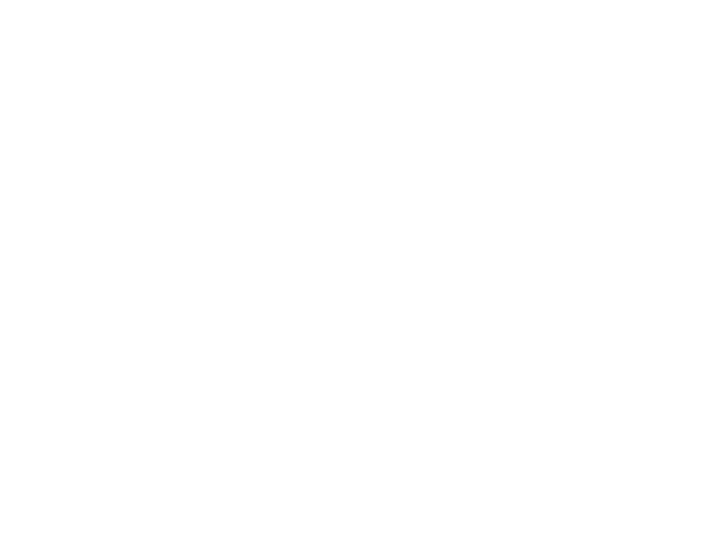
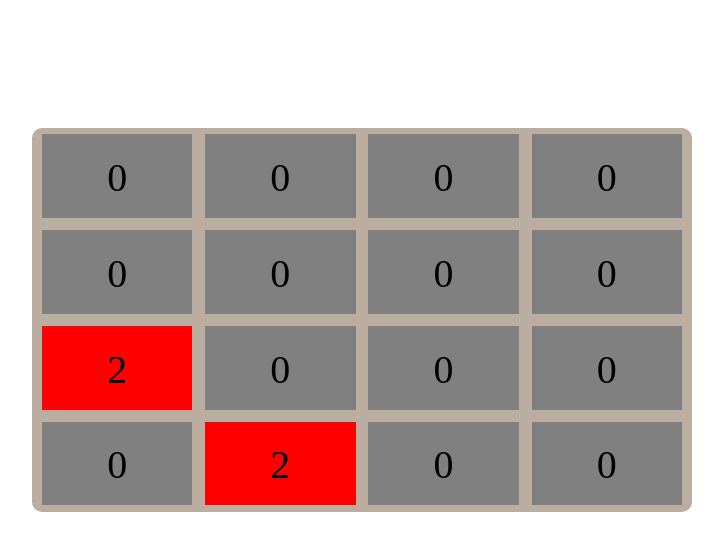
Before and after one commit to MatthewStromberg/2048_Game_Attempt, a plain HTML site: page index.html in a window 1280 px wide. Shown: the whole page, without its empty margins (278-1001 px from the left). Drawn offline with nearby package versions, Linux system fonts and the light colour scheme.

Commit message:
Updated with a front end

```diff
--- a/index.html
+++ b/index.html
@@ -12,6 +12,25 @@
 	<title>2048 Game</title>
 </head>
 
-<body> </body>
+<body>
+	<section>
+		<div></div>
+		<div></div>
+		<div></div>
+		<div></div>
+		<div></div>
+		<div></div>
+		<div></div>
+		<div></div>
+		<div></div>
+		<div></div>
+		<div></div>
+		<div></div>
+		<div></div>
+		<div></div>
+		<div></div>
+		<div></div>
+	</section>
+</body>
 
 </html>
--- a/script.js
+++ b/script.js
@@ -1,61 +1,85 @@
 var height = 4
 	, width = 4
 	, SIZE = 4;
+var wasCombined = false; //Were atleast 2 pieces combiend in the last move?
 var myArray = twoDimArray(height, width, 0);
-addPiece();
-addPiece();
+/*
+START
+*/
+$(document).ready(function () {
+	addPiece();
+	addPiece();
+	updateFrontEnd();
+});
+//updateFrontEnd();
 Array.prototype.printArray(myArray);
 //Array.prototype.printArray(myArray);
 $(document).keydown(function (e) {
 	switch (e.which) {
+		/*
+		Rotate board until the designated motion would be oriented right,
+		then undo it with more rotations after the pices have been moved.
+		*/
 	case 37: // left
-		//		console.log("Left");
 		rotateBoard();
 		rotateBoard();
 		SlidePieces();
 		rotateBoard();
 		rotateBoard();
-		addPiece();
-		//		console.clear();
+		if (wasCombined) addPiece();
 		Array.prototype.printArray(myArray);
 		break;
 	case 38: // up
-		//		console.log("Up");
 		rotateBoard();
 		SlidePieces();
 		rotateBoard();
 		rotateBoard();
 		rotateBoard();
-		addPiece();
-		//		console.clear();
+		if (wasCombined) addPiece();
 		Array.prototype.printArray(myArray);
 		break;
 	case 39: // right
-		//		console.log("Right");
 		SlidePieces();
-		addPiece();
-		//		console.clear();
+		if (wasCombined) addPiece();
 		Array.prototype.printArray(myArray);
 		break;
 	case 40: // down
-		//		console.log("Down");
 		rotateBoard();
 		rotateBoard();
 		rotateBoard();
 		SlidePieces();
 		rotateBoard();
-		addPiece();
-		//		console.clear();
+		if (wasCombined) addPiece();
 		Array.prototype.printArray(myArray);
 		break;
 	default:
 		return; // exit this handler for other keys
 	}
+	updateFrontEnd();
 	e.preventDefault(); // prevent the default action (scroll / move caret)
 });
 
-function dispatcher(direction) {
-	//	var directionValues = {RIGHT:0,DOWN: }
+function updateFrontEnd() {
+	for (var i = 0; i < SIZE; i++) {
+		for (var j = 0; j < SIZE; j++) {
+			console.log("Num: " + ((i * 4) + (j)));
+			var index = (i * 4) + (j + 1);
+			$("section div:nth-child(" + index + ")").text(myArray[i][j]);
+			var color = "";
+			switch (myArray[i][j]) {
+			case 2:
+				color = "red";
+				break;
+			case 4:
+				color = "blue";
+				break;
+			default:
+				color = "grey";
+				break;
+			}
+			$("section div:nth-child(" + index + ")").css("background-color", color)
+		}
+	}
 }
 
 function SlidePieces() {
@@ -73,6 +97,7 @@ function SlidePieces() {
 			}
 		}
 		while (whereToSplice.length > 0) {
+			wasCombined = true;
 			myArray[i].splice(whereToSplice[0], 1);
 			whereToSplice.shift();
 		}
@@ -82,8 +107,10 @@ function SlidePieces() {
 		Array.prototype.unshift.apply(myArray[i], x);
 	}
 }
-
-function rotateBoard() { //***ROTATES CLOCKWISE***}
+/*
+Rotate the board Clockwise
+*/
+function rotateBoard() {
 	for (var i = 0; i < SIZE / 2; i++) {
 		for (var j = 0; j < Math.ceil(SIZE / 2); j++) {
 			var temp = myArray[i][j];
@@ -95,7 +122,11 @@ function rotateBoard() { //***ROTATES CLOCKWISE***}
 	}
 	return myArray;
 }
-
+/*
+If there is the need, add a piece.
+The piece will be added randomly to a spot which has a 0.
+Choose a spot on the board which has a zero, loop until that spot is found.
+*/
 function addPiece() {
 	var string = myArray.map(e => e.join(',')).join(';')
 		, x = -1
--- a/stylesheet.css
+++ b/stylesheet.css
@@ -1,14 +1,40 @@
-.row > div {
-	display: inline;
-	padding: 5px 5px;
-	/*	border: 1px solid black;
-	*/
+* {
+	margin: 0;
 }
 
-.row {
-	margin: 10px 0px;
+section {
+	width: 50%;
+	border-radius: 10px;
+	margin: 10% auto !important;
+	padding-right: 10px;
+	padding-left: 10px;
+	height: 30vw;
+	background-color: #BBADA0;
+	border: 1px;
 }
 
-#test {
-	border: 2px solid black;
+div {
+	text-align: center;
+	vertical-align: middle;
+	background: #CDC1B4;
+	float: left;
+	height: 5vw;
+	margin: 1%;
+	padding-top: 1.5vw;
+	width: 23.5%;
+	font-size: 250%;
 }
+
+div:nth-child(4n-3) {
+	background: #CDC1B4;
+	margin-left: 0;
+}
+
+div:nth-child(4n) {
+	background: #CDC1B4;
+	margin-right: 0;
+}
+
+section {
+	margin: 0 20px;
+}
```
